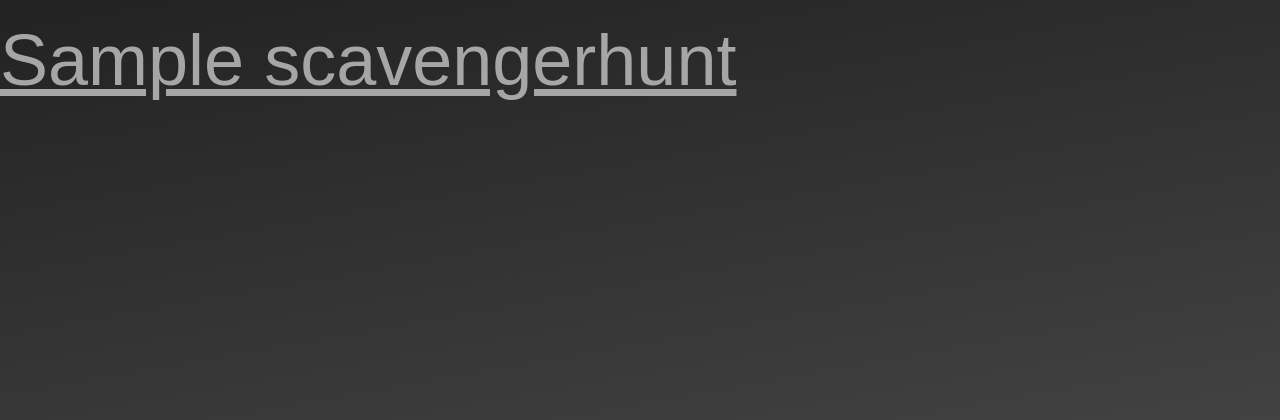
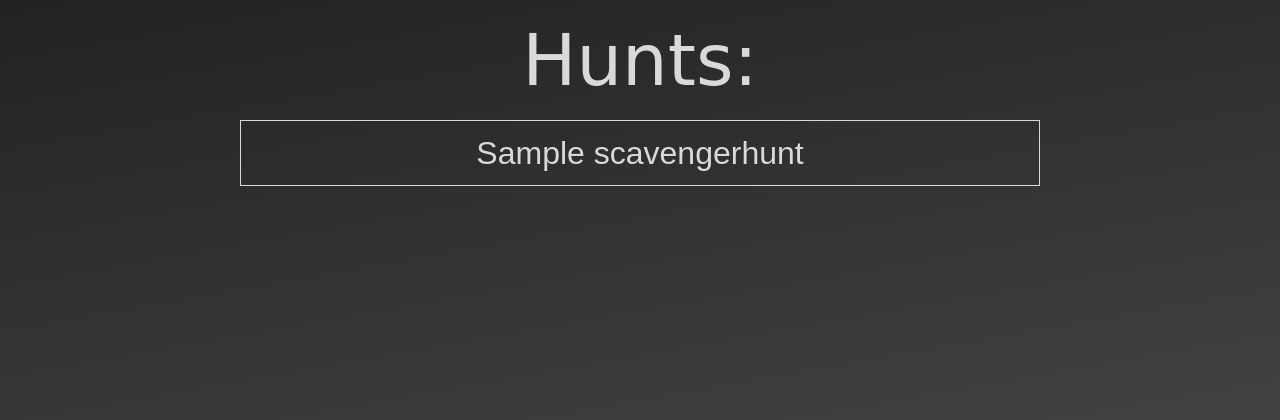
Before and after one commit to cdriehuys/driehuys-christmas, a Django app: page /hunt/ in a window 1280 px wide. Shown: the top 420 px of the page. Run offline with Django 3.2, Linux system fonts and the light colour scheme; a user stored in the database is signed in; tables that the repository leaves empty hold one stand-in row (values such as "Sample post"); style sheets or scripts are compiled from the project's sources; some libraries are stand-ins or nearby versions; some web fonts are replaced.

Commit message:
Improve look of hunt list page.

```diff
--- a/driehuys_christmas/scavenger_hunt/templates/scavenger_hunt/hunt_list.html
+++ b/driehuys_christmas/scavenger_hunt/templates/scavenger_hunt/hunt_list.html
@@ -3,10 +3,20 @@
 
 {% block content %}
 
-  {% for hunt in hunts %}
+  <div class='container'>
 
-    <h1><a href='{{ hunt.get_absolute_url }}'>{{ hunt.title }}</a></h1>
+    {% if hunts %}
 
-  {% endfor %}
+      <h1 class='text-center festive'>Hunts:</h1>
+
+      {% for hunt in hunts %}
+
+        <div class='text-center'><a class='btn--large-block' href='{{ hunt.get_absolute_url }}'>{{ hunt.title }}</a></div>
+
+      {% endfor %}
+
+    {% endif %}
+
+  </div>
 
 {% endblock %}
--- a/driehuys_christmas/static/css/modules/_buttons.scss
+++ b/driehuys_christmas/static/css/modules/_buttons.scss
@@ -21,4 +21,11 @@
 
     font-size: 150%;
   }
+
+  @include modifier('large-block') {
+    @extend .btn;
+
+    display: block;
+    font-size: 200%;
+  }
 }
```
Also changed, not shown: driehuys_christmas/static/css/main.css (+6 -3 lines), 1 other file.
